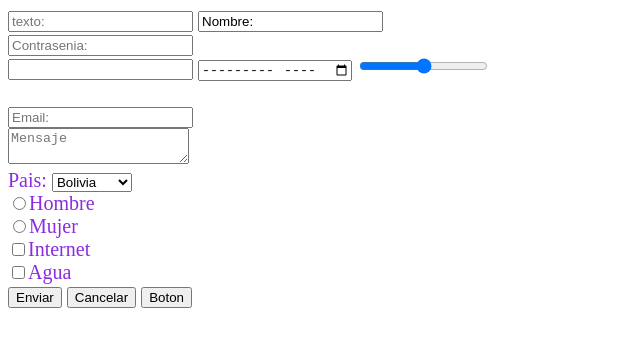
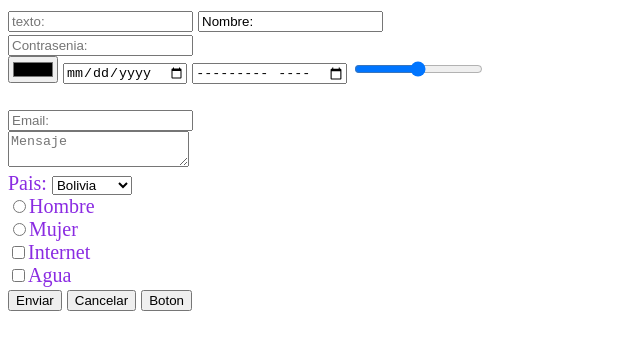
Before and after one commit to Michaelledezma0311/Disenho-web, a plain HTML site: page HTML practicas/formularios.html in a window 1280 px wide. Shown: the whole page, without its empty margins (0-640 px from the left). Drawn offline with Linux system fonts and the light colour scheme.

Commit message:
Cambioos

```diff
--- a/HTML practicas/formularios.html
+++ b/HTML practicas/formularios.html
@@ -9,6 +9,7 @@
 	<form action="" method="">
 
 		<input type="text" placeholder="texto:" maxlength=10>
+
 		<input type="text" value="Nombre:"
 		placeholder="Nombre:" name="nombre" maxlength="10">
 		<!-- Otros atributos: readonly, disabled, size, maxlength -->
@@ -17,7 +18,7 @@
 		placeholder="Contrasenia:" name="nombre" maxlength="10">
 		<!-- Otros atributos: readonly, disabled, size, maxlength -->
 		<br>
-		<input type="color>
+		<input type="color">
 
 		<input type="date" name="nombre" >
 		<input type="month" name="nombre" >
@@ -34,6 +35,8 @@
 		<br>
 
 		<label for="pais">Pais:</label>
+
+
 		<select name="pais" id="pais">
 			<option value="mexico">Espana</option>
 			<option value="mexico">Mexico</option>
```
